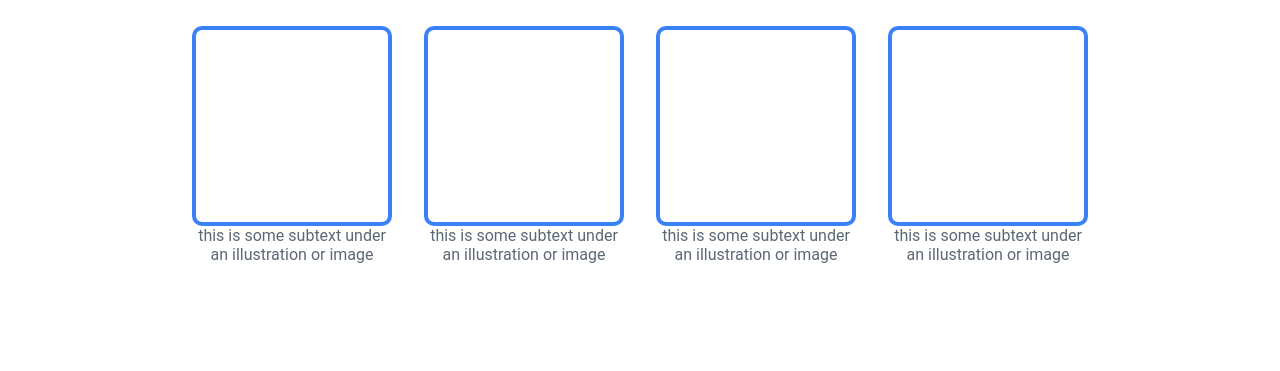
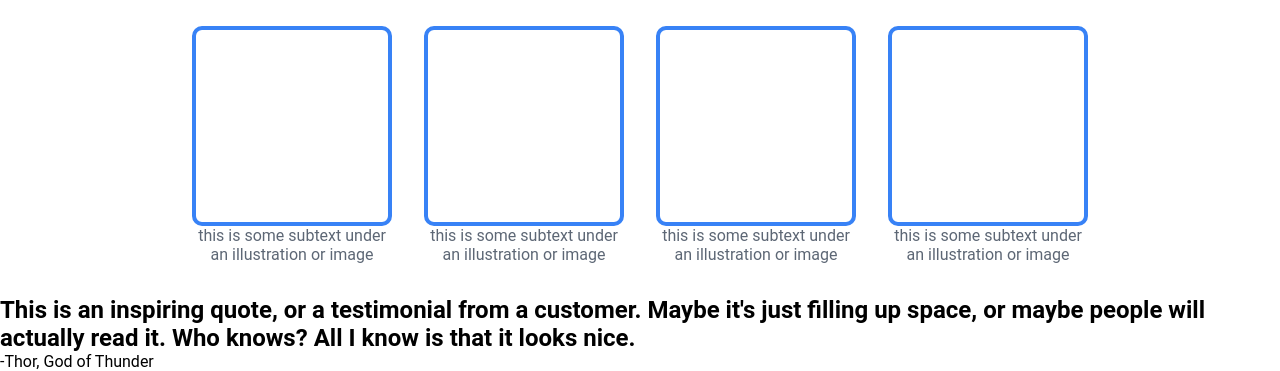
Before and after one commit to bhupesh7387/landing-page, a plain HTML site: page index.html in a window 1280 px wide. Shown: the part 656-1027 px from the top of the page. Before the commit the page ends 952 px from the top, so only its background shows below. Drawn offline with Linux system fonts and the light colour scheme.

Commit message:
create quote section html

```diff
--- a/index.html
+++ b/index.html
@@ -51,5 +51,14 @@
                 </div>
             </div>
         </section>
+
+        <section class="quote">
+            <h1>
+                This is an inspiring quote, or a testimonial from a customer.
+                Maybe it's just filling up space, or maybe people will actually
+                read it. Who knows? All I know is that it looks nice.
+            </h1>
+            <p>-Thor, God of Thunder</p>
+        </section>
     </body>
 </html>
```
